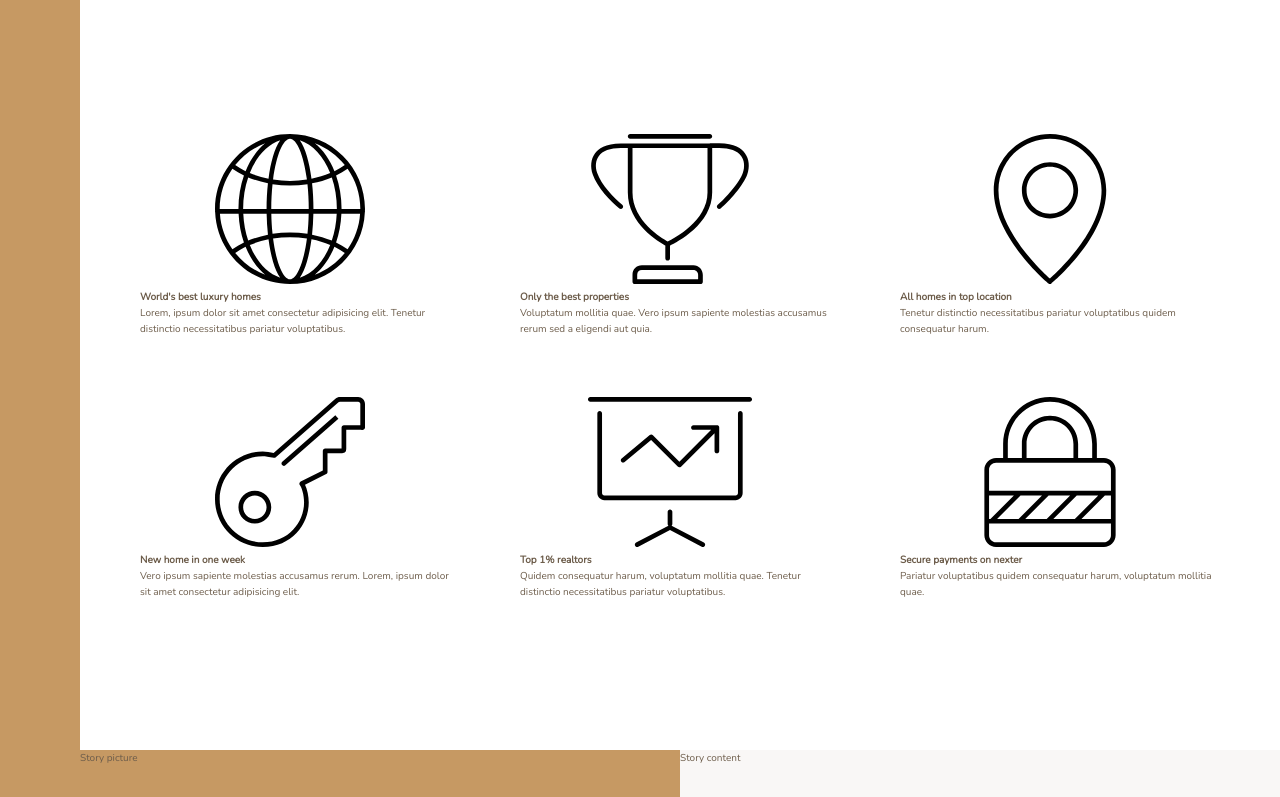
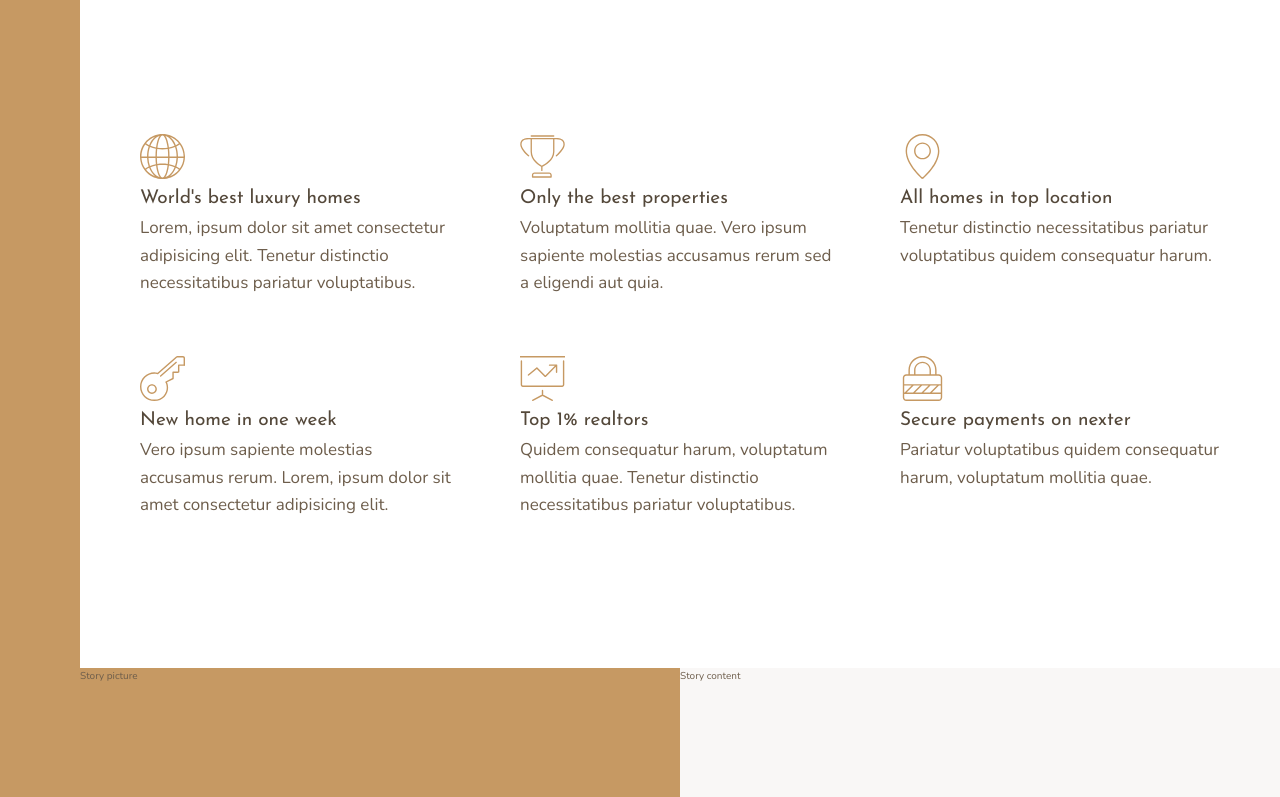
Before and after one commit to BothSann/nexter-website, a website: page index.html in a window 1280 px wide. Shown: the part 656-1453 px from the top of the page. Drawn offline with nearby package versions, Linux system fonts and the light colour scheme.

Commit message:
Updated styles and layout for features and typo

```diff
--- a/index.html
+++ b/index.html
@@ -23,7 +23,9 @@
                 <svg class="feature__icon">
                     <use xlink:href="img/sprite.svg#icon-global"></use>
                 </svg>
-                <h4 class="heading-4">World's best luxury homes</h4>
+                <h4 class="heading-4 heading-4--dark">
+                    World's best luxury homes
+                </h4>
                 <p class="feature__text">
                     Lorem, ipsum dolor sit amet consectetur adipisicing elit.
                     Tenetur distinctio necessitatibus pariatur voluptatibus.
@@ -33,7 +35,9 @@
                 <svg class="feature__icon">
                     <use xlink:href="img/sprite.svg#icon-trophy"></use>
                 </svg>
-                <h4 class="heading-4">Only the best properties</h4>
+                <h4 class="heading-4 heading-4--dark">
+                    Only the best properties
+                </h4>
                 <p class="feature__text">
                     Voluptatum mollitia quae. Vero ipsum sapiente molestias
                     accusamus rerum sed a eligendi aut quia.
@@ -43,7 +47,9 @@
                 <svg class="feature__icon">
                     <use xlink:href="img/sprite.svg#icon-map-pin"></use>
                 </svg>
-                <h4 class="heading-4">All homes in top location</h4>
+                <h4 class="heading-4 heading-4--dark">
+                    All homes in top location
+                </h4>
                 <p class="feature__text">
                     Tenetur distinctio necessitatibus pariatur voluptatibus
                     quidem consequatur harum.
@@ -53,7 +59,7 @@
                 <svg class="feature__icon">
                     <use xlink:href="img/sprite.svg#icon-key"></use>
                 </svg>
-                <h4 class="heading-4">New home in one week</h4>
+                <h4 class="heading-4 heading-4--dark">New home in one week</h4>
                 <p class="feature__text">
                     Vero ipsum sapiente molestias accusamus rerum. Lorem, ipsum
                     dolor sit amet consectetur adipisicing elit.
@@ -63,7 +69,7 @@
                 <svg class="feature__icon">
                     <use xlink:href="img/sprite.svg#icon-presentation"></use>
                 </svg>
-                <h4 class="heading-4">Top 1% realtors</h4>
+                <h4 class="heading-4 heading-4--dark">Top 1% realtors</h4>
                 <p class="feature__text">
                     Quidem consequatur harum, voluptatum mollitia quae. Tenetur
                     distinctio necessitatibus pariatur voluptatibus.
@@ -73,7 +79,9 @@
                 <svg class="feature__icon">
                     <use xlink:href="img/sprite.svg#icon-lock"></use>
                 </svg>
-                <h4 class="heading-4">Secure payments on nexter</h4>
+                <h4 class="heading-4 heading-4--dark">
+                    Secure payments on nexter
+                </h4>
                 <p class="feature__text">
                     Pariatur voluptatibus quidem consequatur harum, voluptatum
                     mollitia quae.
--- a/sass/_features.scss
+++ b/sass/_features.scss
@@ -8,3 +8,15 @@
   grid-template-rows: repeat(2, auto);
   grid-gap: 6rem;
 }
+
+.feature {
+  &__icon {
+    fill: $color-primary;
+    width: 4.5rem;
+    height: 4.5rem;
+  }
+
+  &__text {
+    font-size: 1.7rem;
+  }
+}
--- a/sass/_typography.scss
+++ b/sass/_typography.scss
@@ -0,0 +1,25 @@
+%heading {
+  font-family: $font-display;
+  font-weight: 400;
+}
+.heading-1 {
+  @extend %heading;
+}
+.heading-2 {
+  @extend %heading;
+}
+.heading-3 {
+  @extend %heading;
+}
+.heading-4 {
+  @extend %heading;
+  font-size: 1.9rem;
+
+  &--light {
+    color: $color-grey-light-1;
+  }
+
+  &--dark {
+    color: $color-grey-dark-1;
+  }
+}
```
Also changed, not shown: css/style.css, 1 other file.
